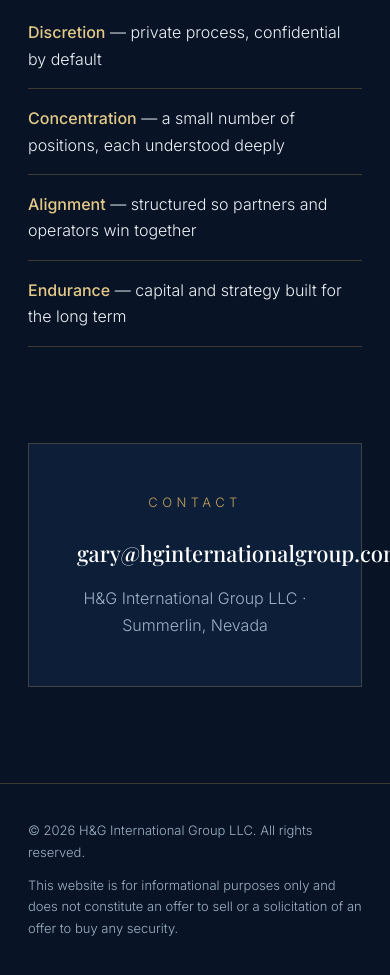
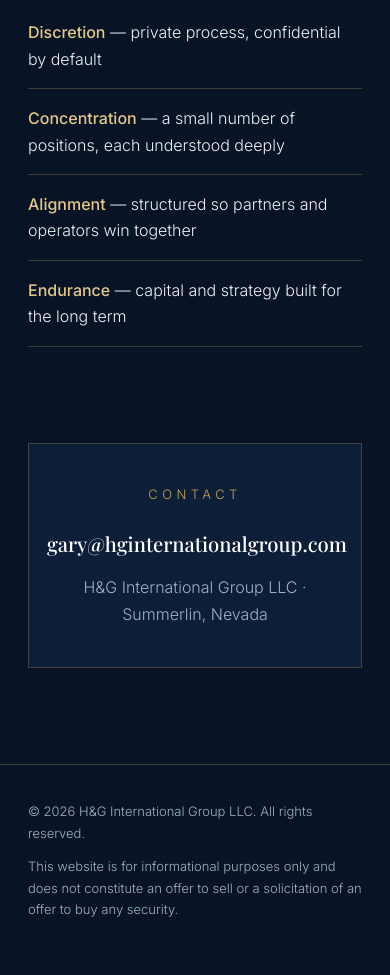
Before and after one commit to hgintl/hgintl.github.io, a plain HTML site: page index.html in a window 390 px wide. Shown: the part 4423-5398 px from the top of the page. Drawn offline with nearby package versions, Linux system fonts and the light colour scheme.

Commit message:
Fix contact email overflow on mobile
Add responsive styles for contact box in mobile view

```diff
--- a/index.html
+++ b/index.html
@@ -51,6 +51,10 @@
   .contact-box .mail{font-family:'Playfair Display',serif;font-size:clamp(22px,3.4vw,32px);color:#fff}
   footer{border-top:1px solid var(--line);padding:36px 0;color:var(--muted);font-size:13px}
   .foot{display:flex;justify-content:space-between;flex-wrap:wrap;gap:12px}
+  @media(max-width:640px){
+      .contact-box{padding:40px 18px}
+      .contact-box .mail{font-size:5.2vw;white-space:nowrap}
+  }
 </style>
 </head>
 <body>
```
